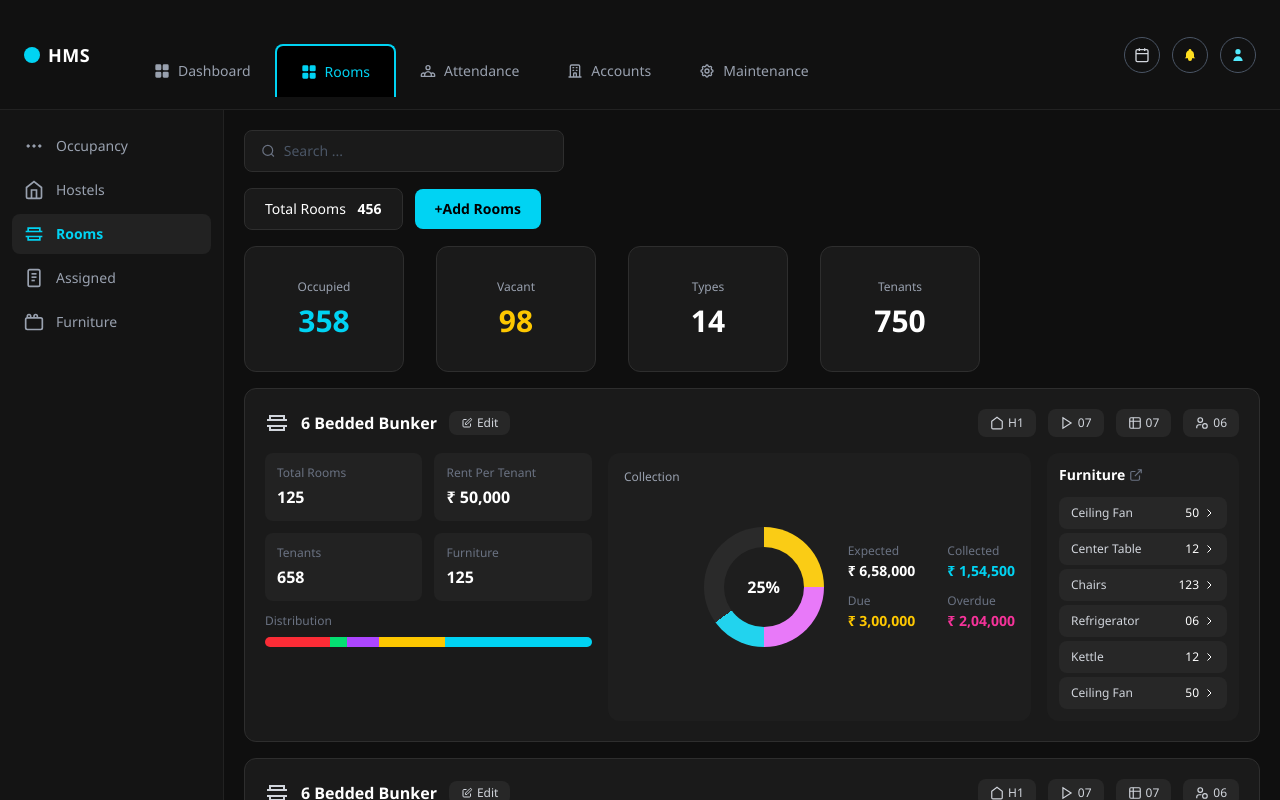
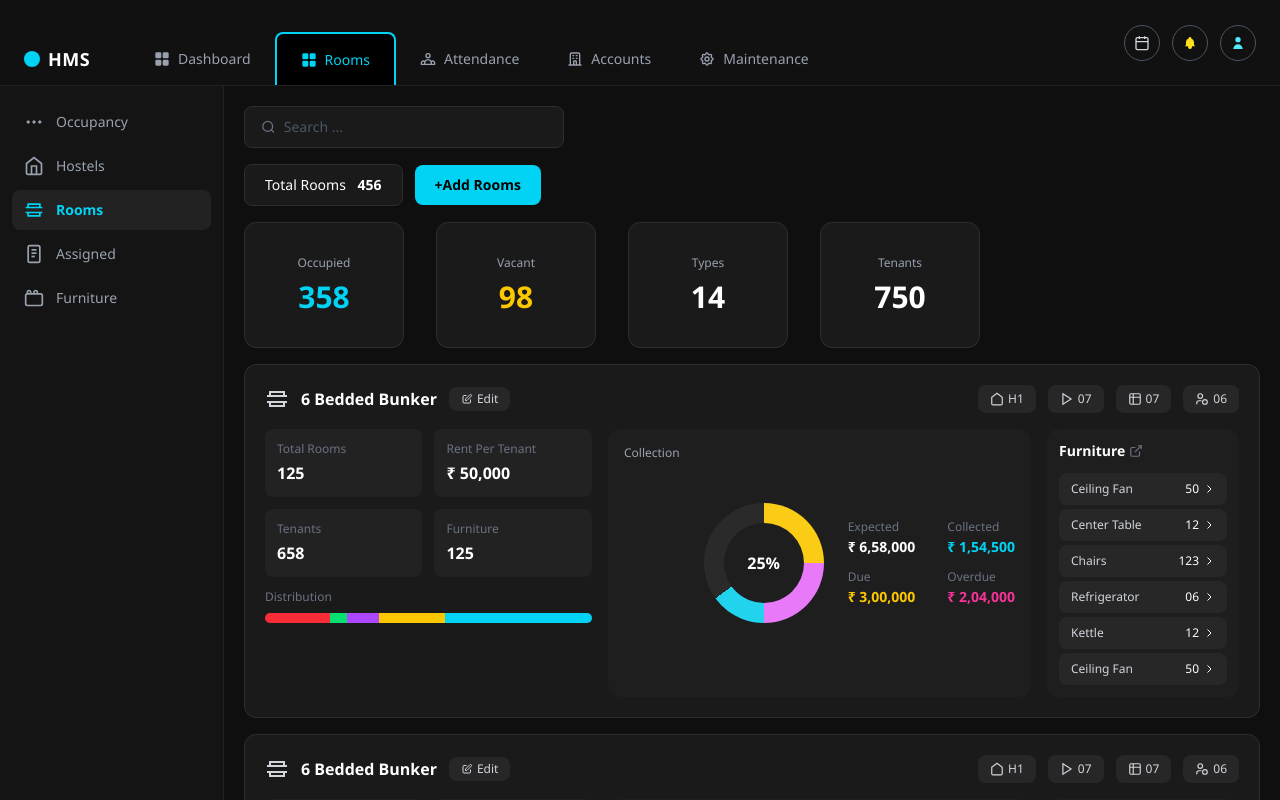
Before and after one commit to samuel17256/Hms-management-system, a website: page hostel_room.html in a window 1280 px wide. Drawn offline with Linux system fonts and the light colour scheme.

Commit message:
feat:modify css styling for all files

```diff
--- a/hostel_room.html
+++ b/hostel_room.html
@@ -69,8 +69,8 @@
 
 <body class="text-white h-screen flex flex-col overflow-hidden">
 
-    <nav class="flex items-center px-6 py-3 bg-[#111111] border-b border-[#222] shrink-0">
-        <div class="flex items-center gap-2 mr-10">
+    <nav class="flex items-center px-6 bg-[#111111] border-b border-[#222] shrink-0">
+        <div class="flex items-center gap-2 mr-10 pt-8">
             <div class="w-4 h-4 rounded-full bg-cyan-400"></div>
             <span class="font-bold text-lg tracking-wide">HMS</span>
         </div>
```
Also changed, not shown: hostel.html (+2 -2 lines).
